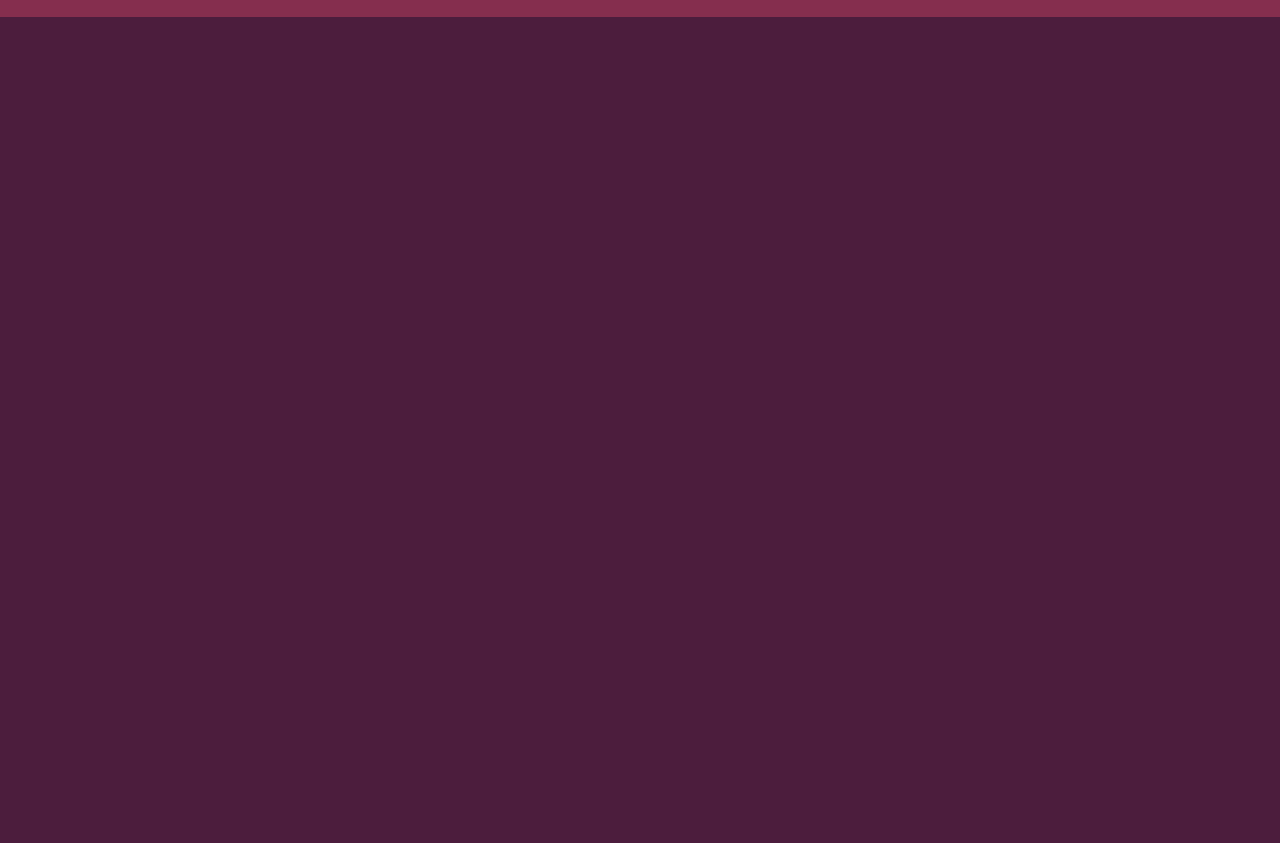
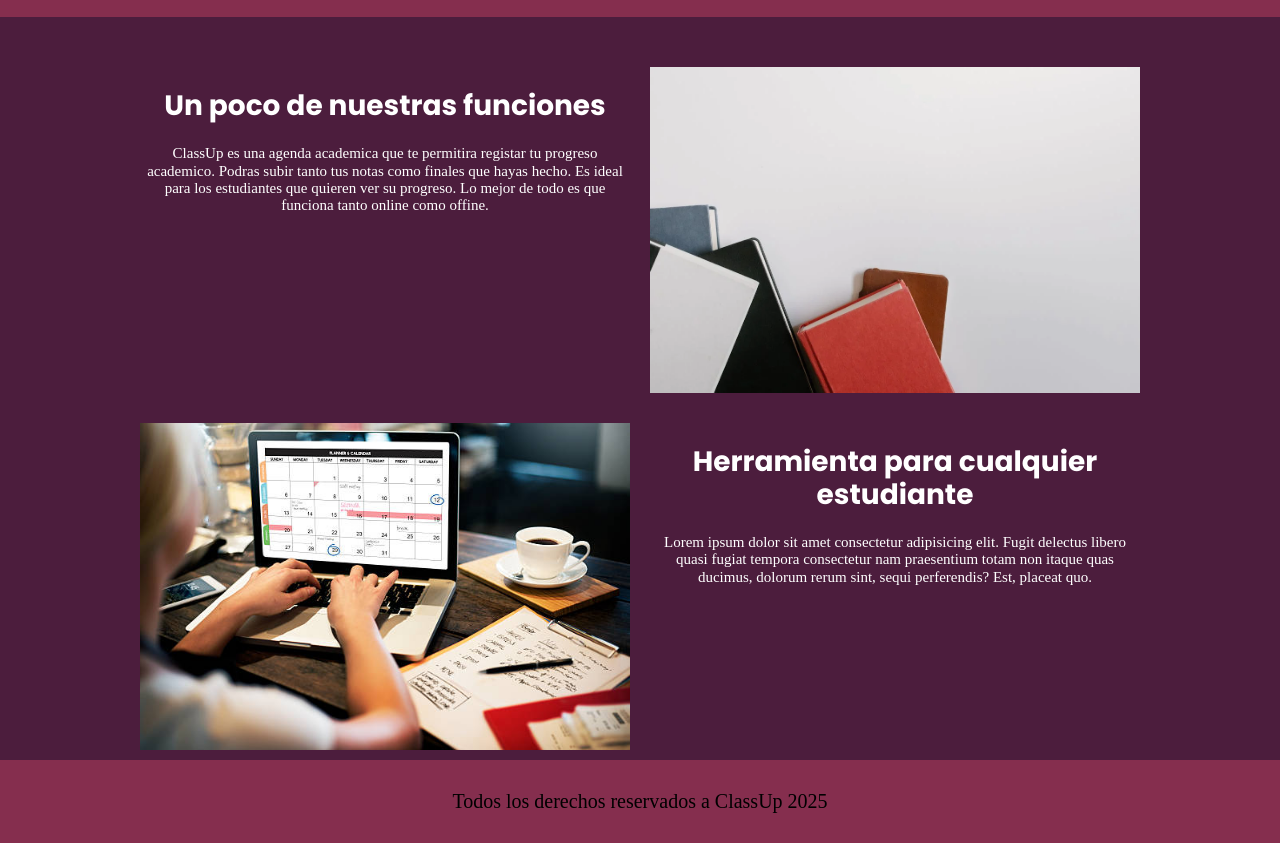
Before and after one commit to LordOller/ProyectoUni, a plain HTML site: page index.html in a window 1280 px wide. Shown: the part 98-941 px from the top of the page. Before the commit the page ends 800 px from the top, so only its background shows below. Drawn offline with Linux system fonts and the light colour scheme.

Commit message:
Listo para el profe

```diff
--- a/css/style.css
+++ b/css/style.css
@@ -57,7 +57,7 @@ p{
 }
 
 .contenedor{
-  max-width: 10rem;
+  max-width: 100rem;
   margin: 0 auto;
 }
 
@@ -90,3 +90,35 @@ p{
 .header__navegacion--enlaces:hover{
   color: var(--Primario);
 }
+
+.main{
+  display: grid;
+  grid-template-columns: repeat(2, 1fr);
+  grid-template-rows: repeat(2, 1fr);
+  margin-top: 5rem;
+  gap: 2rem;
+}
+
+.main__contenido--parrafo{
+ color: var(--blanco);
+ font-size: 1.5rem;
+}
+
+.main__contenido--titulo{
+  color: var(--blanco);
+}
+
+.main__contenido--imagen{
+  grid-column: 1/2;
+  grid-row: 2/3;
+  margin-bottom: 1rem;
+}
+
+.footer{
+  background-color: var(--primarioMasClaro);
+  padding: 1rem;
+}
+
+.footer p{
+  font-size: 2rem;
+}
--- a/index.html
+++ b/index.html
@@ -19,7 +19,28 @@
         </nav>
     </header>
 
+    <main class="contenedor">
+        <div class="main">
+            <div class="main__contenido">
+                <h2 class="main__contenido--titulo">Un poco de nuestras funciones</h2>
+                <p class="main__contenido--parrafo">ClassUp es una agenda academica que te permitira registar tu progreso academico.
+                    Podras subir tanto tus notas como finales que hayas hecho. Es ideal para los estudiantes que quieren ver su progreso.
+                    Lo mejor de todo es que funciona tanto online como offine.
+                </p>
+             </div>
+            <img src="img/banner.webp" alt="imagen de banner">
+            <div class="main__contenido">
+                <h2 class="main__contenido--titulo">Herramienta para cualquier estudiante</h2>
+                <p class="main__contenido--parrafo">Lorem ipsum dolor sit amet consectetur adipisicing elit. Fugit delectus libero quasi fugiat tempora consectetur nam praesentium totam non itaque quas ducimus, dolorum rerum sint, sequi perferendis? Est, placeat quo.
+                </p>
+            </div>
+            <img class="main__contenido--imagen" src="img/banner2.jpg" alt="">
+        </div>
+    </main>
 
+    <footer class="footer">
+        <p>Todos los derechos reservados a ClassUp 2025</p>
+    </footer>
 
 </body>
 </html>
```
Also changed, not shown: img/banner.webp (added), img/banner2.jpg (added).
